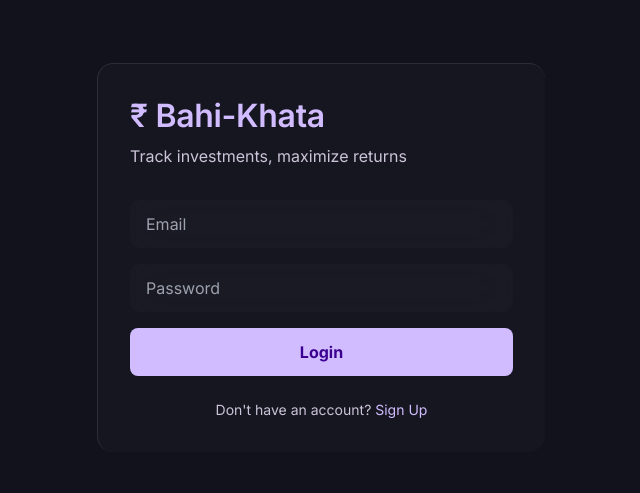
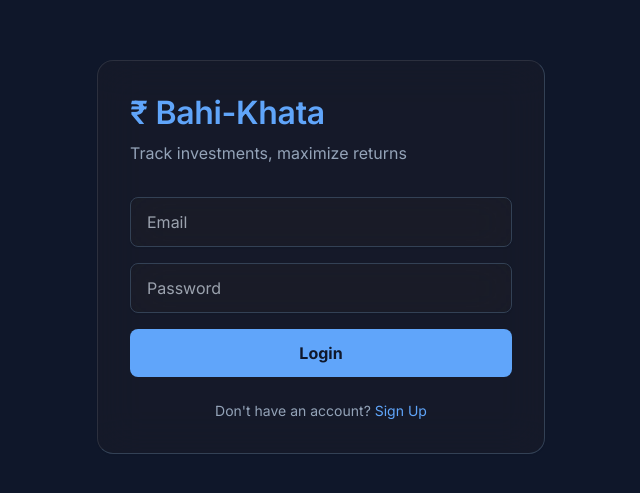
Before and after one commit to Moksh9810/bahi-khata, a React (Vite) app in the folder bahi-khata-v2/: page / in a window 1280 px wide. Shown: the part 143-636 px from the top of the page, without its empty margins (319-959 px from the left). Built offline with nearby package versions, Linux system fonts and the light colour scheme; no server answers.

Commit message:
Add files via upload

```diff
--- a/bahi-khata-v2/src/App.jsx
+++ b/bahi-khata-v2/src/App.jsx
@@ -59,7 +59,7 @@ export default function App() {
   // The database enforces this too — this screen just explains what happened.
   if (profileLoaded && isRestricted) {
     return (
-      <div className="min-h-screen bg-background flex items-center justify-center p-6 dark">
+      <div className="min-h-screen bg-background flex items-center justify-center p-6">
         <div className="max-w-md text-center">
           <h1 className="font-headline-lg text-headline-lg text-on-surface mb-3">Account paused</h1>
           <p className="text-on-surface-variant mb-6">
--- a/bahi-khata-v2/src/index.css
+++ b/bahi-khata-v2/src/index.css
@@ -2,98 +2,122 @@
 @tailwind components;
 @tailwind utilities;
 
-/* Light mode color variables - Using RGB for Tailwind v4 compatibility */
+/* ---------------------------------------------------------------------------
+   Design tokens.
+
+   Components address colours through semantic names (surface, on-surface,
+   primary, success, error…) rather than raw hex, so the whole application can
+   be re-skinned from this one block. Values are space-separated RGB channels
+   because Tailwind composes them as rgb(var(--token) / <alpha>), which is what
+   makes utilities like bg-primary/10 work.
+
+   Palette: Slate canvas, Blue-600 actions, Emerald gains, Rose losses,
+   Amber pending. Text pairings are chosen to clear WCAG AA (4.5:1) on their
+   own background — slate-500 on white is 4.76:1, emerald-700 on emerald-50
+   is 6.4:1, rose-700 on rose-50 is 6.6:1.
+--------------------------------------------------------------------------- */
 :root {
-  --primary: 109 59 215;
+  /* Surfaces */
+  --background: 248 250 252;                 /* slate-50  — app canvas      */
+  --surface: 255 255 255;                    /* white     — cards, modals   */
+  --surface-container-lowest: 255 255 255;
+  --surface-container-low: 248 250 252;      /* slate-50                     */
+  --surface-container: 241 245 249;          /* slate-100 — table headers    */
+  --surface-container-high: 241 245 249;     /* slate-100                    */
+  --surface-container-highest: 226 232 240;  /* slate-200                    */
+  --surface-variant: 241 245 249;            /* slate-100                    */
+
+  /* Text */
+  --on-background: 15 23 42;                 /* slate-900 — headings, totals */
+  --on-surface: 15 23 42;                    /* slate-900                    */
+  --on-surface-variant: 100 116 139;         /* slate-500 — labels, dates    */
+
+  /* Lines */
+  --outline-variant: 226 232 240;            /* slate-200 — dividers         */
+  --outline: 203 213 225;                    /* slate-300 — field borders    */
+
+  /* Brand / action */
+  --primary: 37 99 235;                      /* blue-600                     */
   --on-primary: 255 255 255;
-  --primary-container: 234 221 255;
-  --on-primary-container: 35 0 92;
+  --primary-container: 219 234 254;          /* blue-100                     */
+  --on-primary-container: 30 58 138;         /* blue-900                     */
 
-  --secondary: 10 108 124;
+  --secondary: 71 85 105;                    /* slate-600                    */
   --on-secondary: 255 255 255;
-  --secondary-container: 172 237 255;
-  --on-secondary-container: 0 31 38;
+  --secondary-container: 241 245 249;
+  --on-secondary-container: 15 23 42;
 
-  --tertiary: 109 59 0;
+  /* Pending / neutral — amber */
+  --tertiary: 180 83 9;                      /* amber-700                    */
   --on-tertiary: 255 255 255;
-  --tertiary-container: 255 221 184;
-  --on-tertiary-container: 42 23 0;
+  --tertiary-container: 255 251 235;         /* amber-50                     */
+  --on-tertiary-container: 180 83 9;
 
-  --background: 255 251 254;
-  --on-background: 31 27 32;
-  --surface: 255 251 254;
-  --on-surface: 31 27 32;
+  /* Debit / loss — rose */
+  --error: 190 18 60;                        /* rose-700                     */
+  --on-error: 255 255 255;
+  --error-container: 255 241 242;            /* rose-50                      */
+  --on-error-container: 159 18 57;           /* rose-800                     */
 
-  --surface-container-lowest: 255 255 255;
-  --surface-container-low: 247 242 247;
-  --surface-container: 243 238 243;
-  --surface-container-high: 237 232 237;
-  --surface-container-highest: 231 224 231;
+  /* Credit / gain — emerald */
+  --success: 4 120 87;                       /* emerald-700                  */
+  --on-success: 255 255 255;
+  --success-container: 236 253 245;          /* emerald-50                   */
+  --success-glow: rgba(37, 99, 235, 0.2);
 
-  --surface-variant: 231 224 236;
-  --on-surface-variant: 73 69 78;
-
-  --error: 179 38 30;
-  --on-error: 255 255 255;
-  --error-container: 249 222 220;
-  --on-error-container: 65 14 11;
-
-  --outline: 121 116 126;
-  --outline-variant: 202 199 208;
-
-  --inverse-surface: 49 48 51;
-  --inverse-on-surface: 244 239 244;
-  --inverse-primary: 208 188 255;
-
-  --success: 45 125 45;
-  --success-glow: rgba(45, 125, 45, 0.2);
+  --inverse-surface: 15 23 42;
+  --inverse-on-surface: 248 250 252;
+  --inverse-primary: 147 197 253;            /* blue-300                     */
 }
 
-/* Dark mode color variables - Using RGB for Tailwind v4 compatibility */
+/* Dark counterpart. The specification is a light theme, but the app ships a
+   theme toggle, so the same token names are given dark values that keep the
+   identical meaning: slate canvas, blue actions, emerald gains, rose losses. */
 .dark {
-  --primary: 208 188 255;
-  --on-primary: 60 0 145;
-  --primary-container: 160 120 255;
-  --on-primary-container: 35 0 92;
+  --background: 15 23 42;                    /* slate-900                    */
+  --surface: 30 41 59;                       /* slate-800                    */
+  --surface-container-lowest: 15 23 42;
+  --surface-container-low: 30 41 59;
+  --surface-container: 51 65 85;             /* slate-700                    */
+  --surface-container-high: 51 65 85;
+  --surface-container-highest: 71 85 105;    /* slate-600                    */
+  --surface-variant: 51 65 85;
 
-  --secondary: 76 215 246;
-  --on-secondary: 0 54 64;
-  --secondary-container: 3 181 211;
-  --on-secondary-container: 0 31 38;
+  --on-background: 241 245 249;              /* slate-100                    */
+  --on-surface: 241 245 249;
+  --on-surface-variant: 148 163 184;         /* slate-400                    */
 
-  --tertiary: 255 185 95;
-  --on-tertiary: 71 42 0;
-  --tertiary-container: 202 129 0;
-  --on-tertiary-container: 42 23 0;
+  --outline-variant: 51 65 85;               /* slate-700                    */
+  --outline: 71 85 105;                      /* slate-600                    */
 
-  --background: 18 18 29;
-  --on-background: 228 225 240;
-  --surface: 18 18 29;
-  --on-surface: 228 225 240;
+  --primary: 96 165 250;                     /* blue-400 — lifted for dark   */
+  --on-primary: 15 23 42;
+  --primary-container: 30 58 138;            /* blue-900                     */
+  --on-primary-container: 219 234 254;
 
-  --surface-container-lowest: 13 13 23;
-  --surface-container-low: 27 27 37;
-  --surface-container: 31 31 41;
-  --surface-container-high: 41 41 52;
-  --surface-container-highest: 52 52 63;
+  --secondary: 148 163 184;
+  --on-secondary: 15 23 42;
+  --secondary-container: 51 65 85;
+  --on-secondary-container: 241 245 249;
 
-  --surface-variant: 52 52 63;
-  --on-surface-variant: 203 195 215;
+  --tertiary: 251 191 36;                    /* amber-400                    */
+  --on-tertiary: 69 26 3;
+  --tertiary-container: 69 26 3;
+  --on-tertiary-container: 253 230 138;
 
-  --error: 255 180 171;
-  --on-error: 105 0 5;
-  --error-container: 147 0 10;
-  --on-error-container: 255 218 214;
+  --error: 251 113 133;                      /* rose-400                     */
+  --on-error: 76 5 25;
+  --error-container: 76 5 25;
+  --on-error-container: 254 205 211;
 
-  --outline: 149 142 160;
-  --outline-variant: 73 68 84;
+  --success: 52 211 153;                     /* emerald-400                  */
+  --on-success: 2 44 34;
+  --success-container: 6 78 59;              /* emerald-900                  */
+  --success-glow: rgba(96, 165, 250, 0.25);
 
-  --inverse-surface: 228 225 240;
-  --inverse-on-surface: 48 47 59;
-  --inverse-primary: 109 59 215;
-
-  --success: 74 222 128;
-  --success-glow: rgba(74, 222, 128, 0.3);
+  --inverse-surface: 241 245 249;
+  --inverse-on-surface: 15 23 42;
+  --inverse-primary: 37 99 235;
 }
 
 * {
@@ -109,7 +133,9 @@ html {
 
 body {
   margin: 0;
-  font-family: 'Inter', sans-serif;
+  font-family: 'Inter', ui-sans-serif, system-ui, sans-serif;
+  background-color: rgb(var(--background));
+  color: rgb(var(--on-surface));
 }
 
 #root {
@@ -117,28 +143,111 @@ body {
   min-height: 100vh;
 }
 
-/* Smooth transition for theme changes */
-@media (prefers-reduced-motion: no-preference) {
-  html {
-    transition: background-color 0.3s, color 0.3s;
+@layer components {
+  /* Standard card. Replaces the old translucent "glass" panels, which were
+     hard-coded to a dark colour and so ignored the theme entirely. */
+  .card,
+  .glass-panel {
+    background-color: rgb(var(--surface));
+    border: 1px solid rgb(var(--outline-variant));
+    border-radius: 0.75rem;
+    box-shadow: 0 1px 2px 0 rgb(15 23 42 / 0.05);
   }
+
+  /* Money badges. Colour alone never carries the meaning — a sign or label
+     always accompanies it, for readers who cannot distinguish the two hues. */
+  .badge {
+    display: inline-flex;
+    align-items: center;
+    gap: 0.25rem;
+    padding: 0.125rem 0.625rem;
+    border-radius: 9999px;
+    font-size: 0.75rem;
+    font-weight: 600;
+    border: 1px solid transparent;
+  }
+  .badge-credit {
+    background-color: rgb(var(--success-container));
+    color: rgb(var(--success));
+    border-color: rgb(167 243 208);          /* emerald-200                  */
+  }
+  .badge-debit {
+    background-color: rgb(var(--error-container));
+    color: rgb(var(--error));
+    border-color: rgb(254 205 211);          /* rose-200                     */
+  }
+  .badge-pending {
+    background-color: rgb(var(--tertiary-container));
+    color: rgb(var(--tertiary));
+    border-color: rgb(253 230 138);          /* amber-200                    */
+  }
+
+  .btn-primary {
+    background-color: rgb(var(--primary));
+    color: rgb(var(--on-primary));
+    font-weight: 500;
+    padding: 0.5rem 1rem;
+    border-radius: 0.5rem;
+    transition: background-color 150ms ease;
+  }
+  .btn-primary:hover { background-color: rgb(29 78 216); }   /* blue-700     */
+  .btn-primary:focus-visible {
+    outline: none;
+    box-shadow: 0 0 0 4px rgb(59 130 246 / 0.2);
+  }
+  .btn-primary:disabled { opacity: 0.5; cursor: not-allowed; }
+
+  .btn-secondary {
+    background-color: rgb(var(--surface));
+    color: rgb(var(--on-surface));
+    border: 1px solid rgb(var(--outline));
+    font-weight: 500;
+    padding: 0.5rem 1rem;
+    border-radius: 0.5rem;
+    transition: background-color 150ms ease;
+  }
+  .btn-secondary:hover { background-color: rgb(var(--surface-container)); }
+
+  .input-field {
+    width: 100%;
+    background-color: rgb(var(--surface));
+    border: 1px solid rgb(var(--outline));
+    border-radius: 0.5rem;
+    padding: 0.5rem 0.75rem;
+    color: rgb(var(--on-surface));
+  }
+  .input-field::placeholder { color: rgb(148 163 184); }      /* slate-400   */
+  .input-field:focus {
+    outline: none;
+    border-color: rgb(var(--primary));
+    box-shadow: 0 0 0 2px rgb(59 130 246 / 0.2);
+  }
+  .input-field.has-error {
+    border-color: rgb(244 63 94);                             /* rose-500    */
+    color: rgb(225 29 72);                                    /* rose-600    */
+  }
+  .input-field.has-error:focus { box-shadow: 0 0 0 2px rgb(244 63 94 / 0.2); }
+
+  .table-header {
+    background-color: rgb(var(--surface-container));
+    color: rgb(var(--on-surface-variant));
+    font-size: 0.75rem;
+    font-weight: 600;
+    text-transform: uppercase;
+    letter-spacing: 0.05em;
+  }
+  .table-row {
+    border-bottom: 1px solid rgb(var(--outline-variant));
+    transition: background-color 150ms ease;
+  }
+  .table-row:hover { background-color: rgb(var(--surface-container-low)); }
 }
 
-/* Scrollbar styling */
-::-webkit-scrollbar {
-  width: 8px;
-  height: 8px;
-}
-
-::-webkit-scrollbar-track {
-  background: var(--surface-container);
-}
-
+/* Scrollbars follow the palette instead of the browser default. */
+::-webkit-scrollbar { width: 8px; height: 8px; }
+::-webkit-scrollbar-track { background: rgb(var(--surface-container)); }
 ::-webkit-scrollbar-thumb {
-  background: var(--outline-variant);
+  background: rgb(var(--outline));
   border-radius: 4px;
 }
-
-::-webkit-scrollbar-thumb:hover {
-  background: var(--outline);
-}
+::-webkit-scrollbar-thumb:hover { background: rgb(var(--on-surface-variant)); }
```
